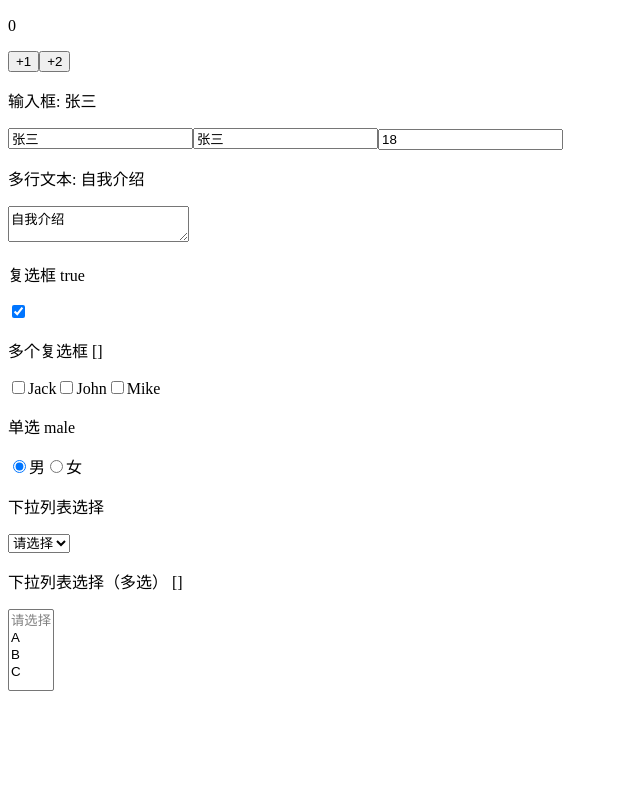
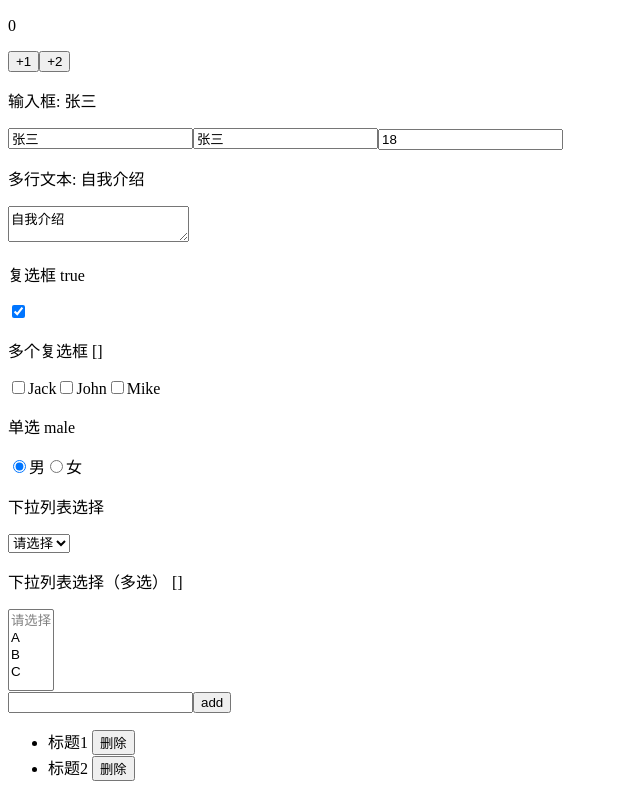
Before and after one commit to dengerpu/web_learning, a Vue app in the folder 面试题/Vue面试题/vue2-demo/: page / in a window 1280 px wide. Shown: the part 829-1626 px from the top of the page, without its empty margins (0-640 px from the left). Before the commit the page ends 1529 px from the top, so only its background shows below. Built offline with nearby package versions, Linux system fonts and the light colour scheme.

Commit message:
feat: 组件使用

```diff
--- a/面试题/Vue面试题/vue2-demo/src/App.vue
+++ b/面试题/Vue面试题/vue2-demo/src/App.vue
@@ -8,6 +8,7 @@
     <ListDemo></ListDemo>
     <EventDemo></EventDemo>
     <FormDemo></FormDemo>
+    <ComponentsDemo></ComponentsDemo>
   </div>
 </template>
 <script>
@@ -19,6 +20,7 @@
 import ListDemo from './views/基本使用/ListDemo.vue'
 import TqlDemo from './views/基本使用/TqlDemo.vue'
 import WatchDemo from './views/基本使用/WatchDemo.vue'
+import ComponentsDemo from './views/组件使用/index.vue'
 export default {
   name: 'app',
   components: {
@@ -29,7 +31,8 @@
     ConditionDemo,
     ListDemo,
     EventDemo,
-    FormDemo
+    FormDemo,
+    ComponentsDemo
   }
 }
 </script>
--- /dev/null
+++ b/面试题/Vue面试题/vue2-demo/src/views/组件使用/Input.vue
@@ -0,0 +1,29 @@
+<template>
+  <div>
+      <input type="text" v-model="title"/>
+      <button @click="addTitle">add</button>
+  </div>
+</template>
+
+<script>
+import event from './event'
+
+export default {
+  data() {
+      return {
+          title: ''
+      }
+  },
+  methods: {
+      addTitle() {
+          // 调用父组件的事件
+          this.$emit('add', this.title)
+
+          // 调用自定义事件
+          event.$emit('onAddTitle', this.title)
+
+          this.title = ''
+      }
+  }
+}
+</script>
--- /dev/null
+++ b/面试题/Vue面试题/vue2-demo/src/views/组件使用/List.vue
@@ -0,0 +1,65 @@
+<template>
+  <div>
+      <ul>
+          <li v-for="item in list" :key="item.id">
+              {{item.title}}
+
+              <button @click="deleteItem(item.id)">删除</button>
+          </li>
+      </ul>
+  </div>
+</template>
+
+<script>
+import event from './event'
+
+export default {
+  // props: ['list']
+  props: {
+      // prop 类型和默认值
+      list: {
+          type: Array,
+          default() {
+              return []
+          }
+      }
+  },
+  data() {
+      return {
+
+      }
+  },
+  methods: {
+      deleteItem(id) {
+          this.$emit('delete', id)
+      },
+      addTitleHandler(title) {
+          console.log('on add title', title)
+      }
+  },
+  beforeCreate() {
+    console.log('list beforeCreate')
+  },
+  created() {
+    console.log('list created')
+  },
+  beforeMount() {
+    console.log('list beforeMount')
+  },
+  mounted() {
+      console.log('list mounted')
+      // 绑定自定义事件
+      event.$on('onAddTitle', this.addTitleHandler)
+  },
+  beforeUpdate() {
+      console.log('list before update')
+  },
+  updated() {
+      console.log('list updated')
+  },
+  beforeDestroy() {
+      // 及时销毁，否则可能造成内存泄露
+      event.$off('onAddTitle', this.addTitleHandler)
+  }
+}
+</script>
--- /dev/null
+++ b/面试题/Vue面试题/vue2-demo/src/views/组件使用/event.js
@@ -0,0 +1,3 @@
+import Vue from 'vue'
+
+export default new Vue()
--- /dev/null
+++ b/面试题/Vue面试题/vue2-demo/src/views/组件使用/index.vue
@@ -0,0 +1,61 @@
+<template>
+  <div>
+      <Input @add="addHandler"/>
+      <List :list="list" @delete="deleteHandler"/>
+  </div>
+</template>
+
+<script>
+import Input from './Input'
+import List from './List'
+
+export default {
+  components: {
+      Input,
+      List
+  },
+  data() {
+      return {
+          list: [
+              {
+                  id: 'id-1',
+                  title: '标题1'
+              },
+              {
+                  id: 'id-2',
+                  title: '标题2'
+              }
+          ]
+      }
+  },
+  methods: {
+      addHandler(title) {
+          this.list.push({
+              id: `id-${Date.now()}`,
+              title
+          })
+      },
+      deleteHandler(id) {
+          this.list = this.list.filter(item => item.id !== id)
+      }
+  },
+  beforeCreate() {
+    console.log('index beforeCreate')
+  },
+  created() {
+    console.log('index created')
+  },
+  beforeMount() {
+    console.log('index beforeMount')
+  },
+  mounted() {
+    console.log('index mounted')
+  },
+  beforeUpdate() {
+    console.log('index before update')
+  },
+  updated() {
+    console.log('index updated')
+  }
+}
+</script>
```
